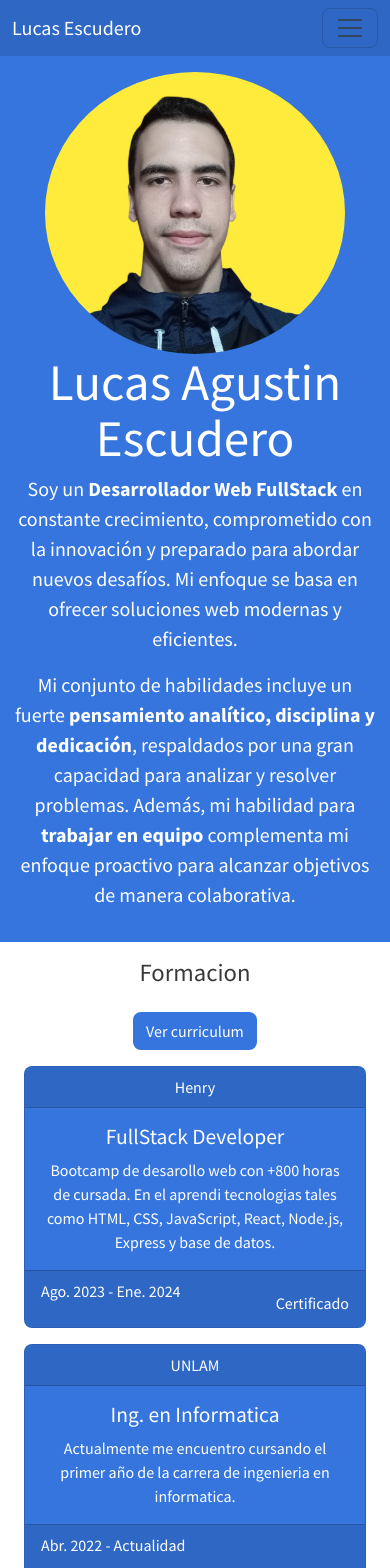
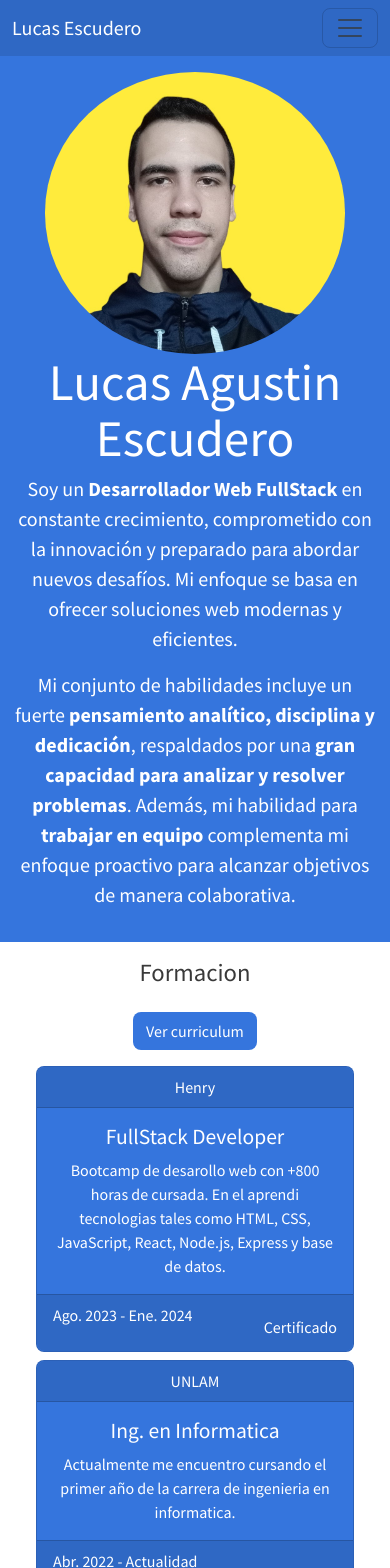
Before and after one commit to LucasAEscudero/portfolio, a React (Vite) app in the folder client/: page / in a window 390 px wide. Shown: the top 1568 px of the page. Built offline with nearby package versions, Linux system fonts and the light colour scheme; some icons are missing.

Commit message:
favicon and styles

```diff
--- a/client/index.html
+++ b/client/index.html
@@ -2,7 +2,7 @@
 <html lang="en">
   <head>
     <meta charset="UTF-8" />
-    <link rel="icon" type="image/png+xml" href="/public/favicon.png" />
+    <link rel="icon" type="image/png+xml" href="/favicon.png" />
     <meta name="viewport" content="width=device-width, initial-scale=1.0" />
     <title>Portfolio</title>
   </head>
--- a/client/src/components/formationCard/FormationCard.css
+++ b/client/src/components/formationCard/FormationCard.css
@@ -1,5 +1,4 @@
 #formation-card {
-  /* background-color: var(--background-color); */
   background-color: var(--background-color);
   color: var(--text);
   /* border: 1px solid var(--border); */
@@ -15,7 +14,5 @@
 
 #formation-header,
 #formation-footer {
-  /* background-color: var(--background-color); */
-  /* background-color: #011428; */
   background-color: var(--background-shading-color);
 }
--- a/client/src/components/formationCard/FormationCard.jsx
+++ b/client/src/components/formationCard/FormationCard.jsx
@@ -4,10 +4,7 @@ import "./FormationCard.css";
 
 const FormationCard = ({ title, academy, description, certificate, date }) => {
   return (
-    <div
-      className="card rounded-3 m-0 p-0 col-md-12 col-xl-4"
-      id="formation-card"
-    >
+    <div className="card rounded-3 m-0 p-0" id="formation-card">
       <div className="card-header rounded-top-3" id="formation-header">
         {academy}
       </div>
--- a/client/src/components/navItem/NavItem.jsx
+++ /dev/null
@@ -1,12 +0,0 @@
-const NavItem = ({ name, link }) => {
-  return (
-    <li class="nav-item">
-      <a class="nav-link active" href={link}>
-        {name}
-        <span class="visually-hidden">(current)</span>
-      </a>
-    </li>
-  );
-};
-
-export default NavItem;
--- a/client/src/views/formation/Formation.jsx
+++ b/client/src/views/formation/Formation.jsx
@@ -9,15 +9,12 @@ import "./Formation.css";
 
 const Formation = () => {
   return (
-    <div
-      className="container py-3"
-      id="formation"
-      // style={{ backgroundColor: "var(--background-primary-color)" }}
-    >
+    <div className="container py-3" id="formation">
       <div className="row">
         <h2 style={{ color: "var(--text-antiBackground)" }}>Formacion</h2>
       </div>
       <div className="row my-3 justify-content-center">
+        <Fade cascade triggerOnce>
           <div>
             <a
               href={cv}
@@ -29,8 +26,10 @@ const Formation = () => {
               Ver curriculum
             </a>
           </div>
+        </Fade>
       </div>
-      <div className="row m-0 p-0 justify-content-center gap-3">
+      <div className="row m-0 p-0 container justify-content-center gap-2">
+        <Fade className="col-xl-4 col-md-12" cascade triggerOnce>
           {training?.map((formation) => (
             <FormationCard
               title={formation.title}
@@ -40,6 +39,7 @@ const Formation = () => {
               date={formation.date}
             />
           ))}
+        </Fade>
       </div>
     </div>
   );
--- a/client/src/views/home/Home.jsx
+++ b/client/src/views/home/Home.jsx
@@ -13,12 +13,12 @@ import "./Home.css";
 
 const Home = () => {
   const [isDarkMode, setDarkMode] = useState(
-    JSON.parse(localStorage.getItem("isDarkMode") || false)
+    JSON.parse(localStorage.getItem("portfolioIsDarkMode") || false)
   );
 
   const toggleDarkMode = (checked) => {
     setDarkMode(checked);
-    localStorage.setItem("isDarkMode", JSON.stringify(checked));
+    localStorage.setItem("portfolioIsDarkMode", JSON.stringify(checked));
   };
 
   return (
--- a/client/src/views/nav/Nav.jsx
+++ b/client/src/views/nav/Nav.jsx
@@ -1,7 +1,5 @@
 import { useState } from "react";
 import { DarkModeSwitch } from "react-toggle-dark-mode";
-
-import NavItem from "../../components/navItem/NavItem";
 
 import "./Nav.css";
 
--- a/client/src/views/profile/Profile.jsx
+++ b/client/src/views/profile/Profile.jsx
@@ -30,10 +30,11 @@ const Profile = () => {
             <p className="fs-5">
               Mi conjunto de habilidades incluye un fuerte{" "}
               <strong>pensamiento analítico, disciplina y dedicación</strong>,
-              respaldados por una gran capacidad para analizar y resolver
-              problemas. Además, mi habilidad para{" "}
-              <strong>trabajar en equipo</strong> complementa mi enfoque
-              proactivo para alcanzar objetivos de manera colaborativa.
+              respaldados por una{" "}
+              <strong>gran capacidad para analizar y resolver problemas</strong>
+              . Además, mi habilidad para <strong>trabajar en equipo</strong>{" "}
+              complementa mi enfoque proactivo para alcanzar objetivos de manera
+              colaborativa.
             </p>
             {/* texto breve */}
             {/* <p className="fs-5">
```
Lines whose indentation alone changed are shown as unchanged.
